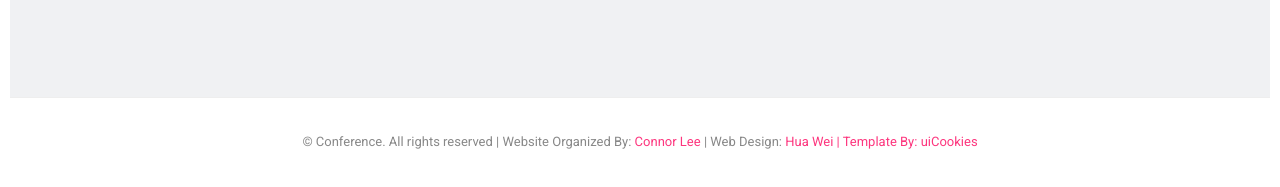
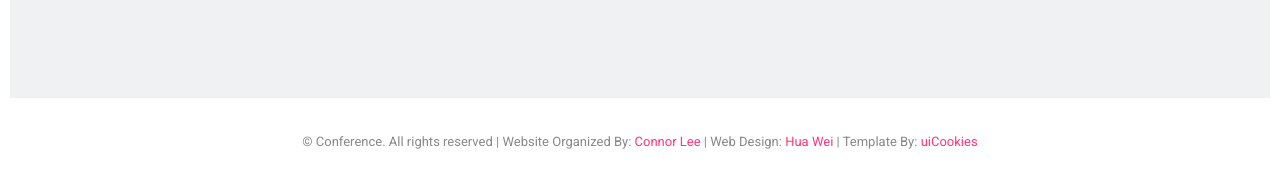
Before and after one commit to llm-ai/llmai, a plain HTML site: page index.html in a window 1280 px wide. Shown: the part 3513-3700 px from the top of the page. Drawn offline with Linux system fonts and the light colour scheme; some packages are replaced by stand-ins of ours.

Commit message:
Update index.html

```diff
--- a/index.html
+++ b/index.html
@@ -275,7 +275,7 @@ In the current digital world, web search engines and recommendation systems are
         <div class="copyright-section">
             <div class="container">
                 <div class="col-md-12">
-                    <div class="copytext text-center">&copy; Conference. All rights reserved | Website Organized By: <a href="https://github.com/Connorlee487">Connor Lee</a> | Web Design: <a href="http://personal.psu.edu/hzw77/index.html"> Hua Wei | Template By: <a href="https://uicookies.com">uiCookies</a></div>
+                    <div class="copytext text-center">&copy; Conference. All rights reserved | Website Organized By: <a href="https://github.com/Connorlee487">Connor Lee</a> | Web Design: <a href="http://personal.psu.edu/hzw77/index.html"> Hua Wei</a> | Template By: <a href="https://uicookies.com">uiCookies</a></div>
                 </div>
             </div>
             <!-- .container -->
```
